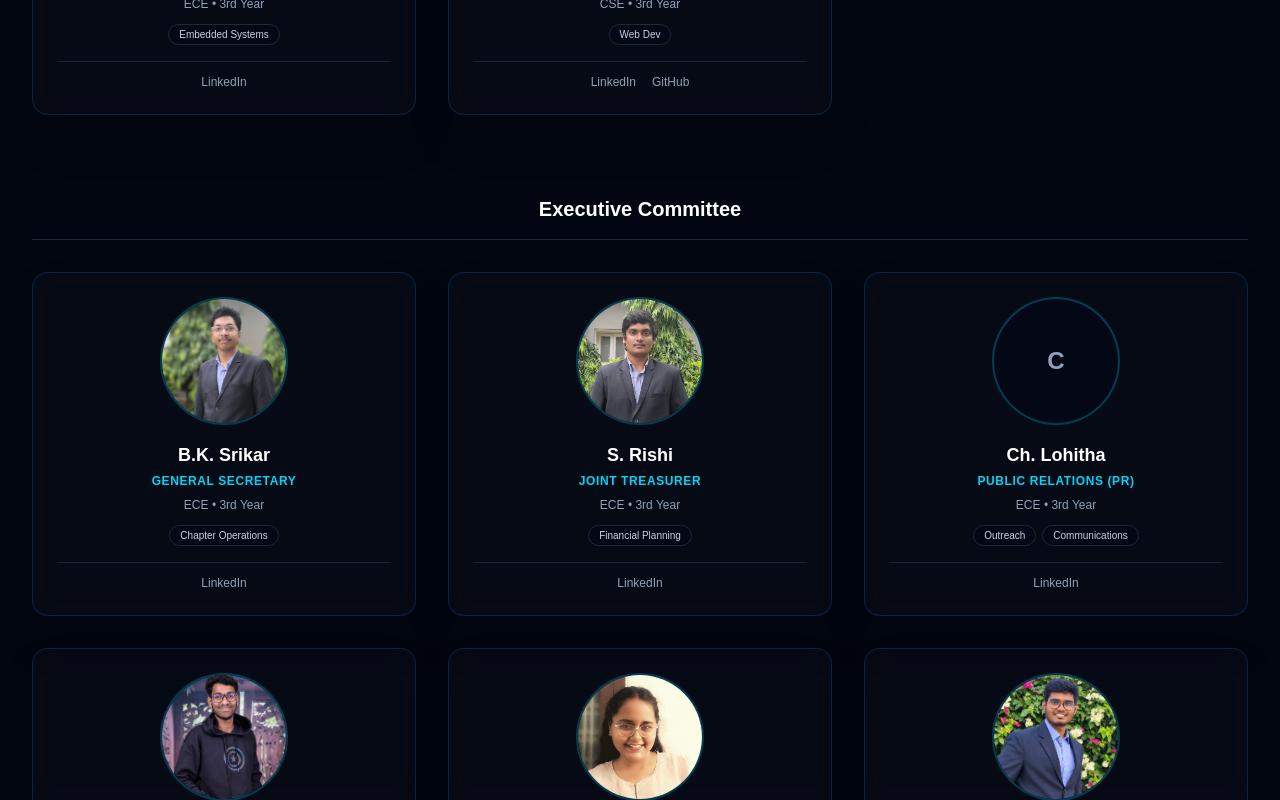
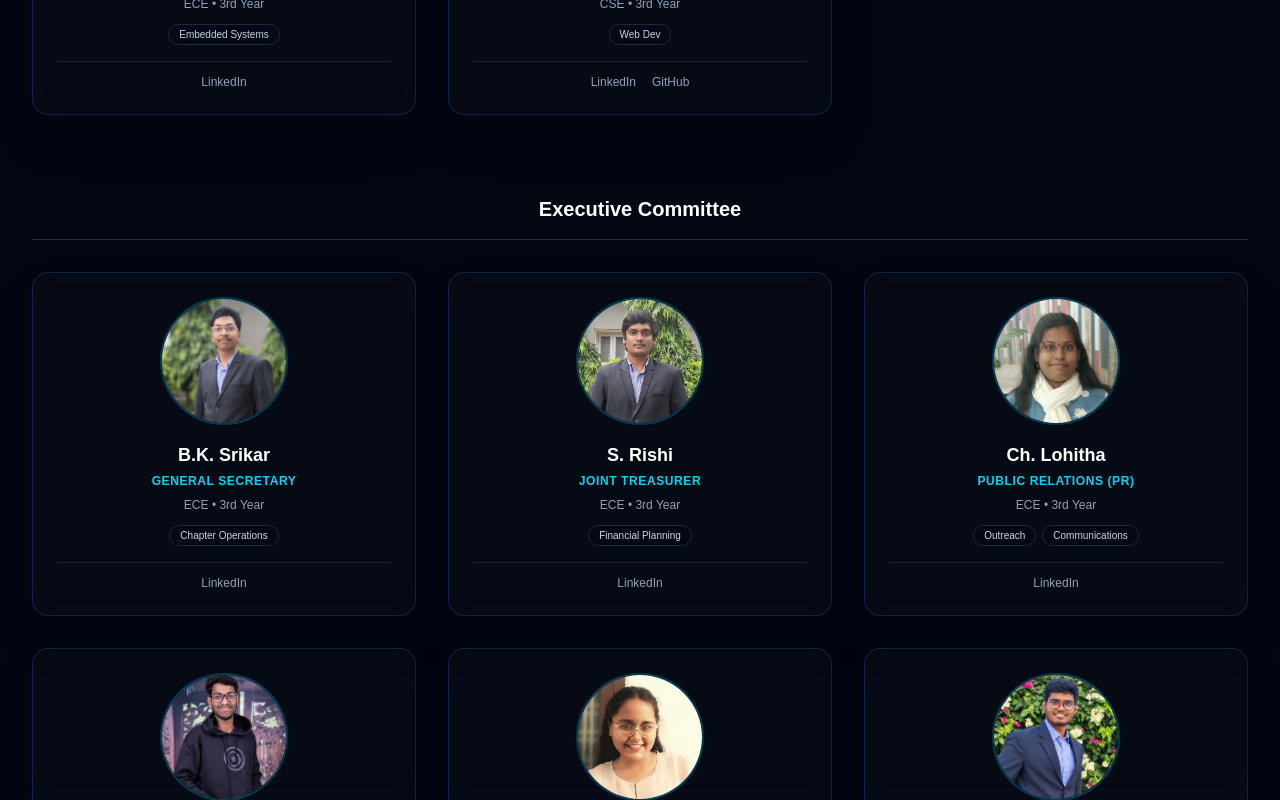
Before and after one commit to sriram0095/ieee-comsoc-website, a Next.js app: page /team in a window 1280 px wide. Shown: the part 2000-2800 px from the top of the page. Built offline with nearby package versions, Linux system fonts and the light colour scheme.

Commit message:
updated few photos of team members

```diff
--- a/src/app/team/page.js
+++ b/src/app/team/page.js
@@ -115,7 +115,7 @@ const EXECUTIVE_COMMITTEE = [
     department: "ECE",
     academicYear: "3rd Year",
     areasOfInterest: ["Outreach", "Communications"],
-    photoUrl: "",
+    photoUrl: "/lohitha.jpeg",
     socials: { linkedin: "https://linkedin.com" },
   },
   {
@@ -196,7 +196,7 @@ const EXECUTIVE_COMMITTEE = [
     department: "ECE",
     academicYear: "3rd Year",
     areasOfInterest: ["Acquisition", "Engagement"],
-    photoUrl: "",
+    photoUrl: "/aneesh.jpeg",
     socials: { linkedin: "https://linkedin.com" },
   },
   {
```
Also changed, not shown: public/aneesh.jpeg (added), public/lohitha.jpeg (added).
